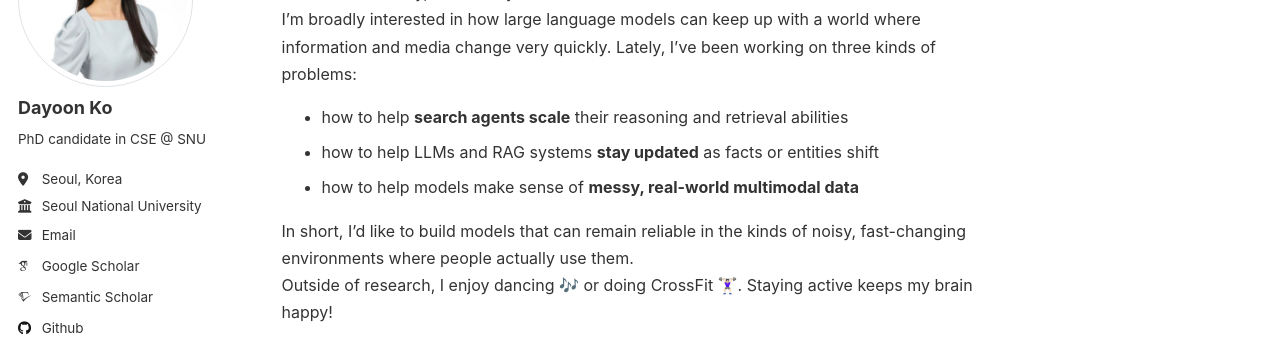
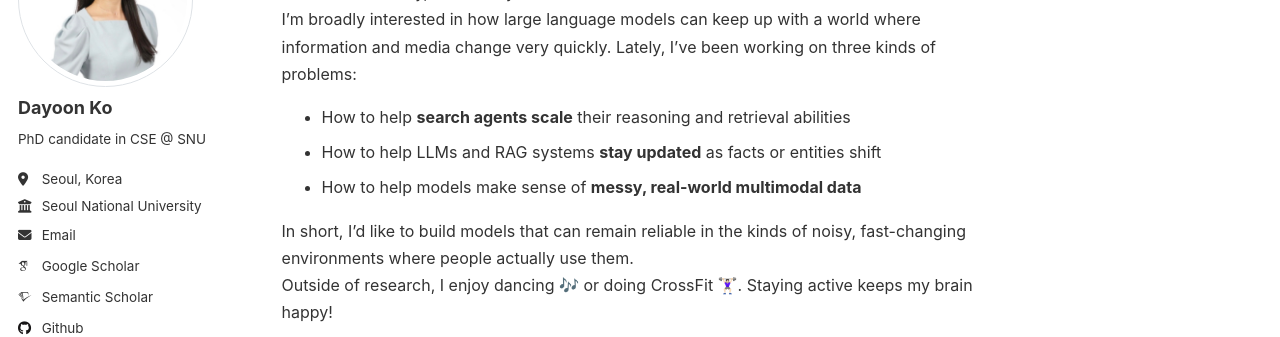
Before and after one commit to dayoon-ko/dayoon-ko.github.io, a Jekyll site: the page built from _pages/about.md, in a window 1280 px wide and 900 px high. Shown: the part 194-531 px from the top of the window. Built offline with Jekyll 4.4.1, drawn with Linux system fonts in a browser that asks for light colours; some web fonts are replaced.

Commit message:
iclr2026 update

```diff
--- a/_pages/about.md
+++ b/_pages/about.md
@@ -154,9 +154,9 @@ redirect_from:
   I’m broadly interested in how large language models can keep up with a world where information and media change very quickly. Lately, I’ve been working on three kinds of problems:
   <br>
   <ul>
-    <li>how to help <strong>search agents scale</strong> their reasoning and retrieval abilities</li>
-    <li>how to help LLMs and RAG systems <strong>stay updated</strong> as facts or entities shift</li>
-    <li>how to help models make sense of <strong>messy, real-world multimodal data</strong></li>
+    <li>How to help <strong>search agents scale</strong> their reasoning and retrieval abilities</li>
+    <li>How to help LLMs and RAG systems <strong>stay updated</strong> as facts or entities shift</li>
+    <li>How to help models make sense of <strong>messy, real-world multimodal data</strong></li>
   </ul>
   In short, I’d like to build models that can remain reliable in the kinds of noisy, fast-changing environments where people actually use them.
   <br>
```
